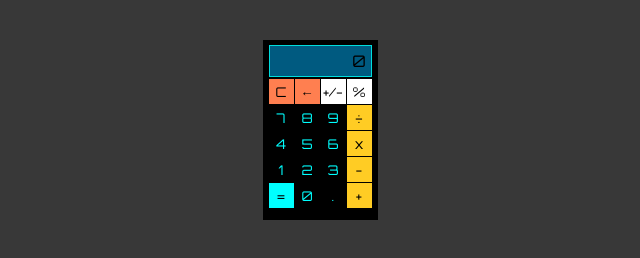
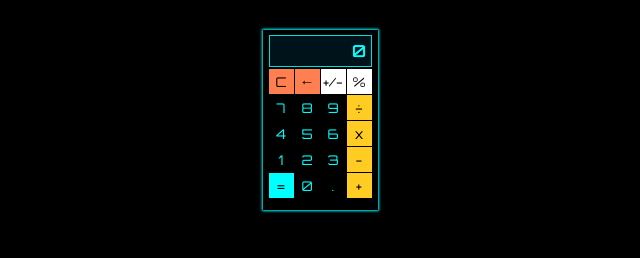
Before and after one commit to IanO-g/Calculator, a plain HTML site: page index.html in a window 1280 px wide. Shown: the whole page, without its empty margins (320-960 px from the left). Drawn offline with Linux system fonts and the light colour scheme.

Commit message:
Finished CSS format

```diff
--- a/logic.js
+++ b/logic.js
@@ -173,5 +173,5 @@ backBtn.addEventListener('click',backspace);
 
 
 
-// CSS format
+
 // rounding and overflow
--- a/style.css
+++ b/style.css
@@ -1,6 +1,6 @@
 
 body{
-    background-color: rgb(56, 56, 56);
+    background-color: black;
     min-height: 100vh;
     margin: 0;
     padding: 0;
@@ -12,7 +12,7 @@ body{
     justify-content: center;
     align-items: center;
     margin-top: 30px;
-    height:200px;
+    width: 100vw;
 }
 
 .border{
@@ -26,6 +26,7 @@ body{
     border-style: solid;
     border-color: black;
     background-color: black;
+    box-shadow:  0em 0em 0.15em .05em  aqua;
 }
 
 
@@ -50,7 +51,7 @@ body{
 .display{
     height: 30px;
     width: 91px;
-    background: rgba(0, 180, 255, 0.5);
+    background: rgba(0, 180, 255, 0.1);
     display: flex;
     justify-content: flex-end;
     align-items: center;
@@ -62,7 +63,10 @@ body{
     border-color: rgb(0, 221, 221);
     overflow: hidden;
     font-family: Orbitron;
-
+    color: aqua;
+    text-shadow: 0 0 .8px aqua,
+    0 0 0px aqua,
+    0 0 0px aqua;
 }
 
 button{
@@ -96,7 +100,12 @@ button.operators{
     background-color: rgb(255, 204, 36);
 }
 
-
+button#backspace{
+    text-align: center;
+    padding-bottom: 5px;
+    font-size: 15px;
+    font-weight: bolder;
+}
 
 button#clear, button#backspace{
     background-color: coral;
@@ -140,7 +149,7 @@ button.operators:focus {
 button.delete:hover {
     box-shadow:  0em 0em 0.1em .05em #ee1e1e;
     transform: translateY(-0.05em);
-    text-shadow: 0 0 .5px black,
+    text-shadow: 0 0 .3px black,
     0 0 0px black,
     0 0 0px black;
 }
```
